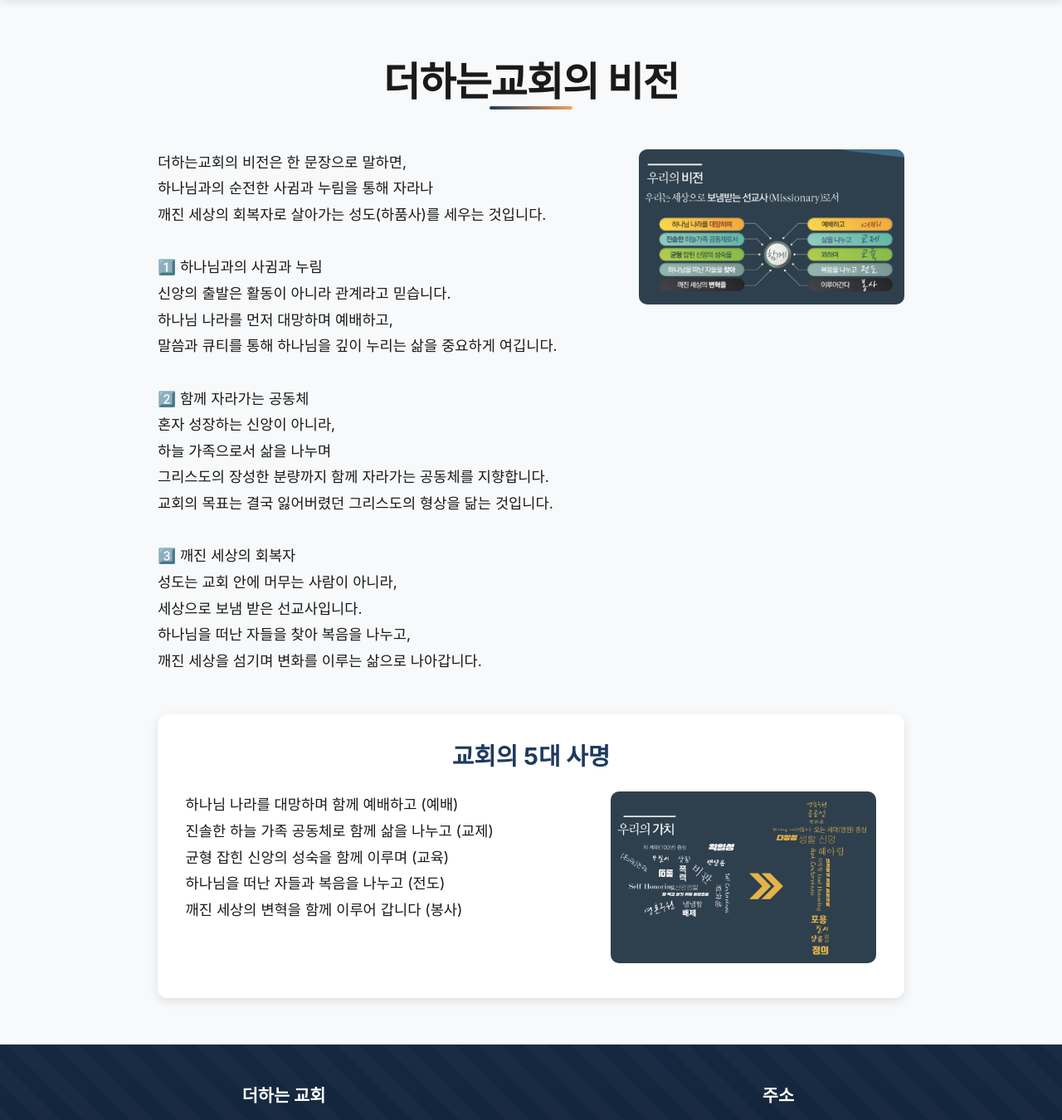
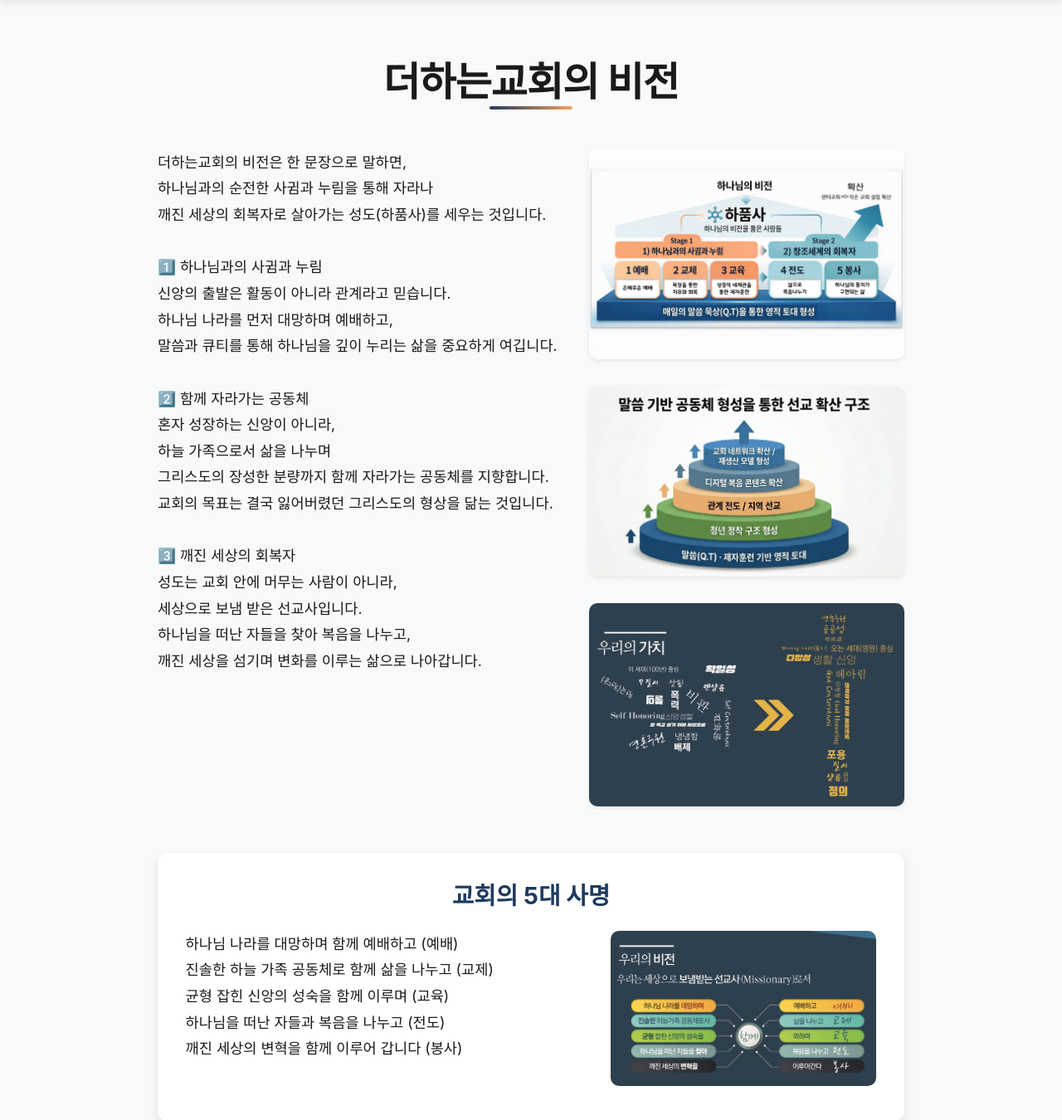
Before and after one commit to dhjin/church-website, a FastAPI app: page /about in a window 1280 px wide. Shown: the part 69-1419 px from the top of the page at 83% size. Run offline with FastAPI, Linux system fonts and the light colour scheme; data comes from the database, SQL or seed files in the repository; some libraries are stand-ins or nearby versions.

Commit message:
Add vision page images layout with 4 church vision diagrams
Co-Authored-By: Claude Opus 4.6 <noreply@anthropic.com>

```diff
--- a/static/css/style.css
+++ b/static/css/style.css
@@ -2277,14 +2277,18 @@ html {
     color: var(--text-dark);
 }
 
-.vision-image {
-    flex: 0 0 320px;
+.vision-images-stack {
+    flex: 0 0 380px;
+    display: flex;
+    flex-direction: column;
+    gap: 1.5rem;
 }
 
 .vision-image img {
     width: 100%;
     border-radius: 10px;
     object-fit: cover;
+    box-shadow: var(--shadow-sm);
 }
 
 .mission-section {
@@ -2339,7 +2343,7 @@ html {
         flex-direction: column;
     }
 
-    .vision-image,
+    .vision-images-stack,
     .mission-image {
         flex: none;
         width: 100%;
--- a/templates/about.html
+++ b/templates/about.html
@@ -66,8 +66,16 @@
                         <div class="vision-text">
                             {{ about.vision_content | replace('\n', '<br>') | safe }}
                         </div>
-                        <div class="vision-image">
-                            <img src="/static/images/our-vision.png" alt="our vision">
+                        <div class="vision-images-stack">
+                            <div class="vision-image">
+                                <img src="/static/images/gods-vision.png" alt="하나님의 비전">
+                            </div>
+                            <div class="vision-image">
+                                <img src="/static/images/mission-structure.png" alt="말씀 기반 공동체 형성을 통한 선교 확산 구조">
+                            </div>
+                            <div class="vision-image">
+                                <img src="/static/images/our-values.png" alt="우리의 가치">
+                            </div>
                         </div>
                     </div>
                 </div>
@@ -79,7 +87,7 @@
                             {{ about.mission_content | replace('\n', '<br>') | safe }}
                         </div>
                         <div class="mission-image">
-                            <img src="/static/images/our-values.png" alt="our values">
+                            <img src="/static/images/our-vision.png" alt="우리의 비전">
                         </div>
                     </div>
                 </div>
```
Also changed, not shown: static/images/gods-vision.png (added), static/images/mission-structure.png (added).
